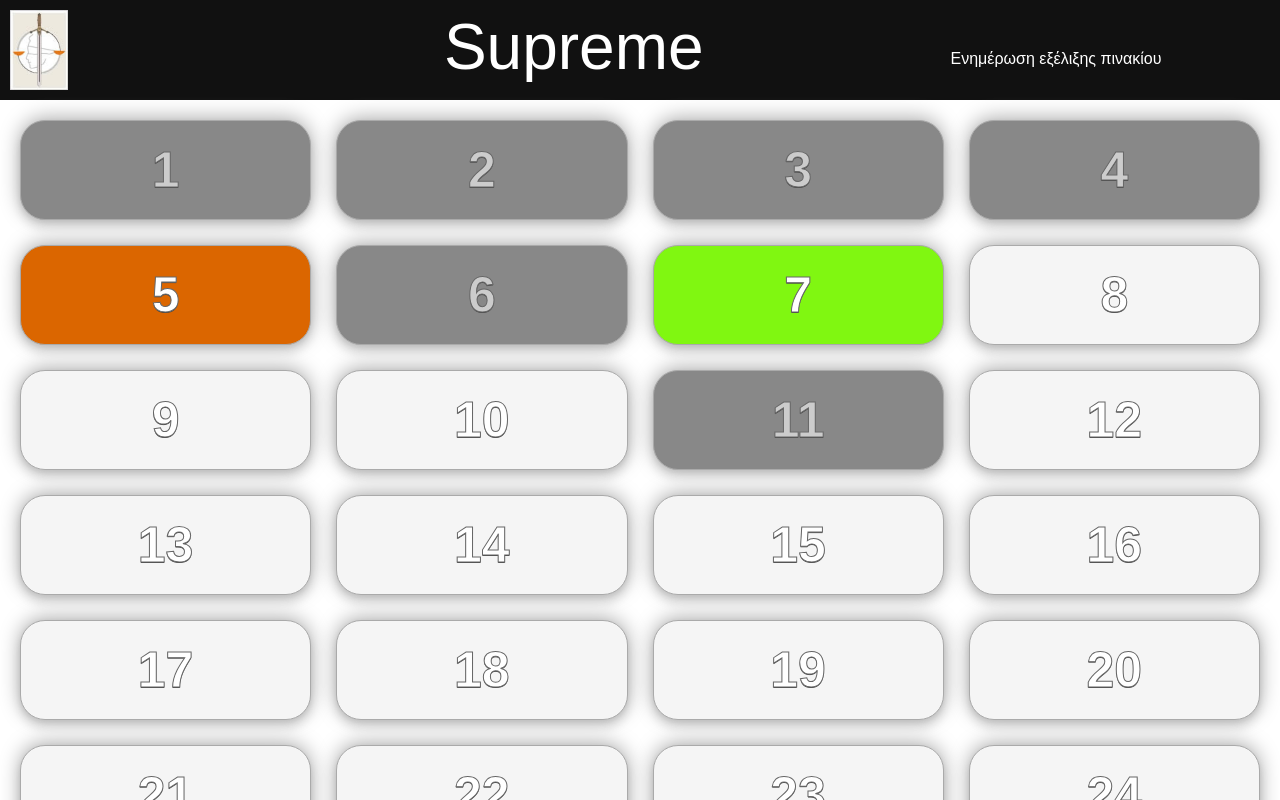
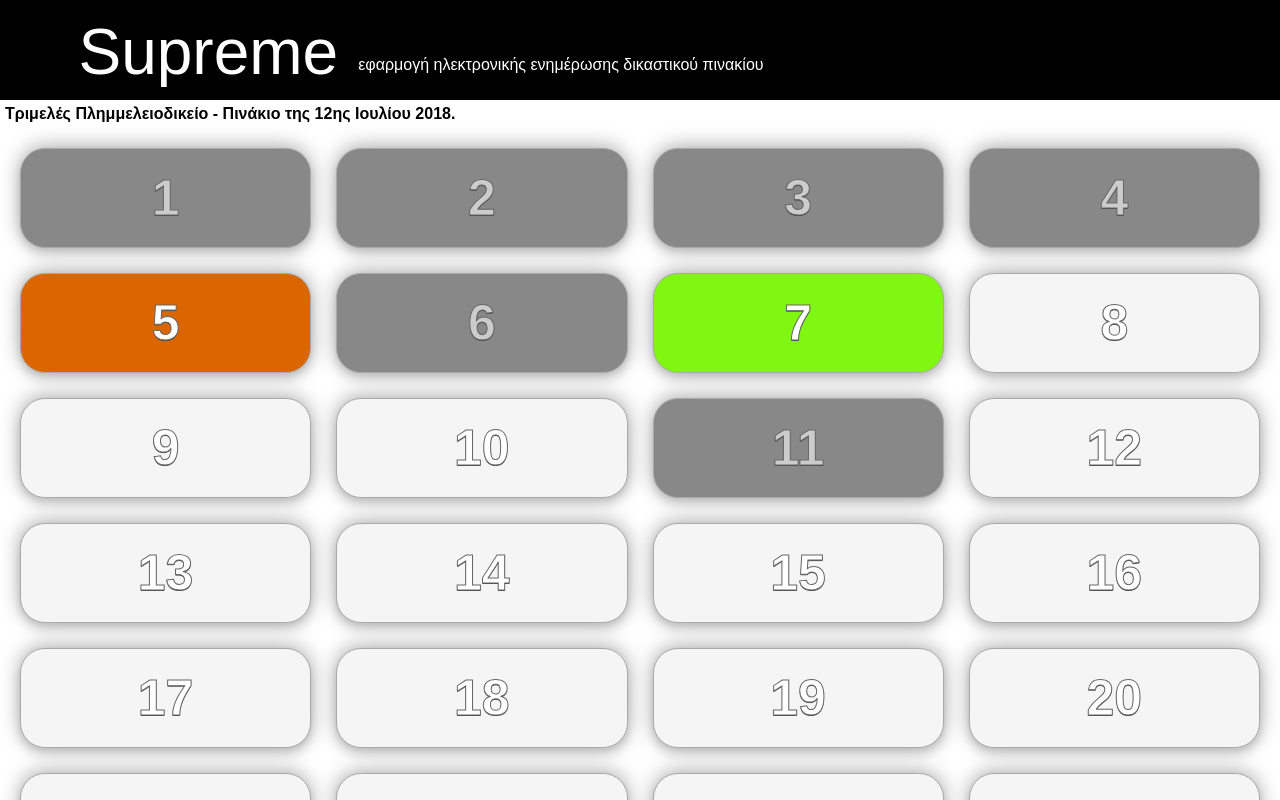
Before and after one commit to sgouros/supreme, a React (Create React App) app: page / in a window 1280 px wide. Shown: the top 800 px of the page. Built offline with nearby package versions, Linux system fonts and the light colour scheme.

Commit message:
by George Sgouros

```diff
--- a/src/App.js
+++ b/src/App.js
@@ -1,5 +1,5 @@
 import React, { Component } from "react";
-import logo from "./logo.jpg";
+import logo from "./logo.jpeg";
 import "./App.css";
 
 class App extends Component {
@@ -164,17 +164,19 @@ class App extends Component {
         return "app__main__court__button";
     }
   };
-  // todo μετά να αποθηκεύεται κάπου αυτή η state (σε έναν server ο οποίος με API θα ρωτάται.
-  //  Το θέμα είναι πώς γίνεται αυτόματα update όταν αλλάξει κάτι στον server. Γινόμαστε κάπου subscribe?)
+  // todo μετά να αποθηκεύεται κάπου αυτή η state (σε έναν server ο οποίος με API θα ρωτάται)
+  // το θέμα είναι πώς γίνεται αυτόματα update όταν αλλάξει κάτι στον server. Γινόμαστε κάπου subscribe?)
   render() {
     return (
       <div className="App">
         <header className="App-header">
           <img src={logo} className="App-logo" alt="logo" />
           <div className="App-title">Supreme</div>
-          <div className="App-title-description">Ενημέρωση εξέλιξης πινακίου</div>
+          <div className="App-title-description">εφαρμογή ηλεκτρονικής ενημέρωσης δικαστικού πινακίου</div>
         </header>
         <main className="app__main">
+          <div className="app__main__courtDescription">Τριμελές Πλημμελειοδικείο - Πινάκιο της 12ης Ιουλίου 2018.</div>
+          <div className="app__main__matrix">
             {this.state.court.courtCases.map(aCourtCase => {
               return (
                 <div
@@ -187,6 +189,7 @@ class App extends Component {
                 </div>
               );
             })}
+          </div>
         </main>
         <footer className="App-footer">
           <div className="App-footer__copyright">Δικηγορικός Σύλλογος Κομοτηνής</div>
--- a/src/index.css
+++ b/src/index.css
@@ -22,15 +22,17 @@ body {
 }
 
 .App-logo {
-  /* animation: App-logo-spin infinite 20s linear; */
+  animation: App-logo-spin infinite 20s linear;
   height: 80px;
   padding: 10px;
 }
 
 .App-header {
   display: grid;
-  grid-template-columns: auto auto auto;
-  background-color: #111;
+  grid-template-columns: auto auto auto 1fr;
+  justify-items: end;
+  align-items: start;
+  background-color: #000;
   /* height: 100px; */
   padding: 0px;
   color: white;
@@ -38,22 +40,27 @@ body {
 
 .App-title {
   font-size: 4em;
-  padding: 10px;
+  padding-top: 15px;
+  padding-right: 20px;
 }
 .App-title-description {
-  padding-top: 50px;
+  padding-top: 56px;
 }
 
 @keyframes App-logo-spin {
   from {
-    transform: rotate(0deg);
+    transform: rotateY(0deg);
   }
   to {
-    transform: rotate(360deg);
+    transform: rotateY(360deg);
   }
 }
-
-.app__main {
+.app__main__courtDescription {
+  padding: 5px;
+  font-weight: bold;
+  text-align: left;
+}
+.app__main__matrix {
   display: grid;
   padding: 20px;
   grid-row-gap: 25px;
```
Also changed, not shown: src/logo.jpeg (added). Lines whose indentation alone changed are shown as unchanged.
